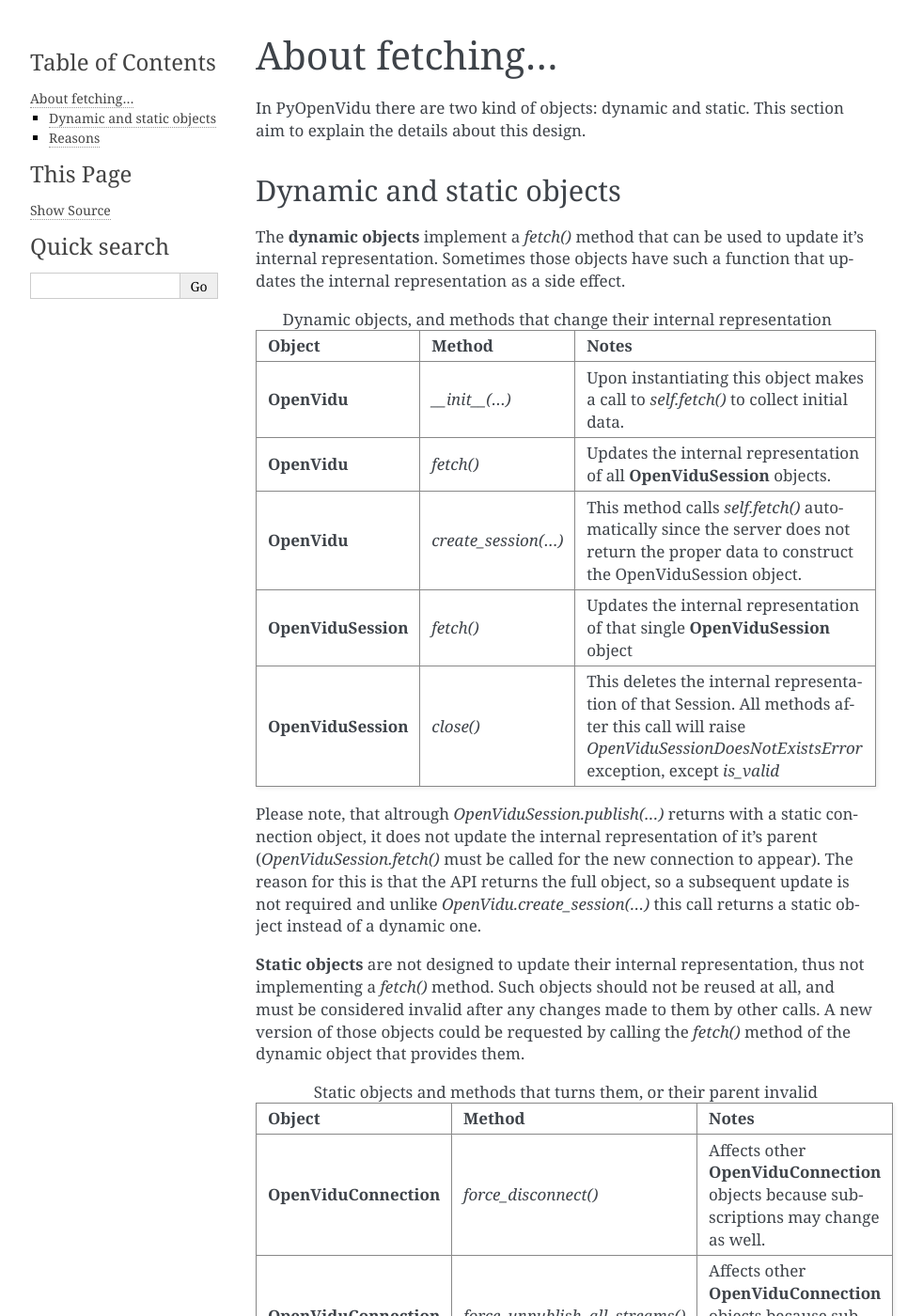
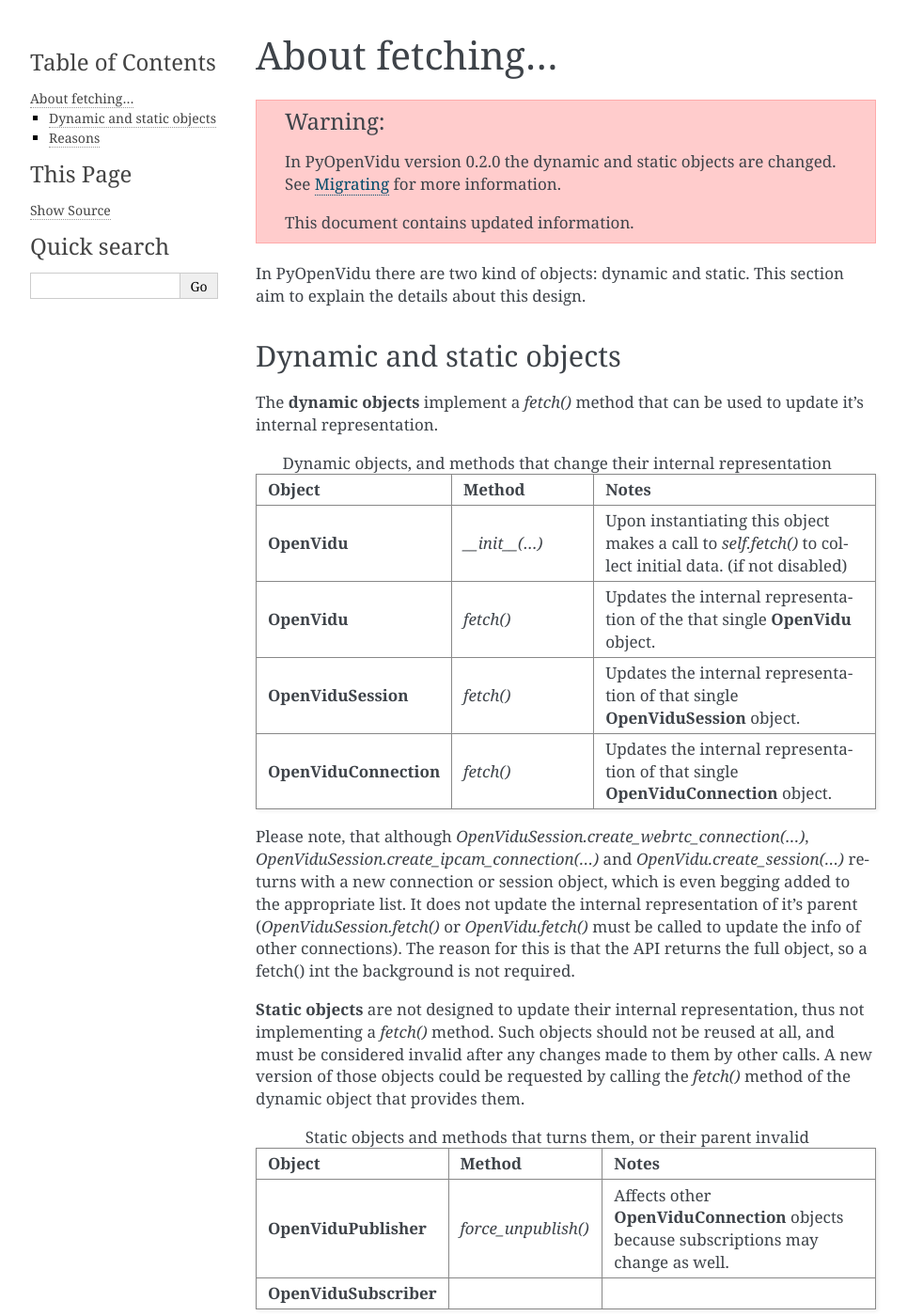
Before and after one commit to marcsello/pyopenvidu, a Sphinx documentation site: the page built from docs/fetching.rst, in a window 1280 px wide and 1400 px high. Shown: the whole window at 94% size, without its empty margins (148-1130 px from the left). Built offline with Sphinx 7.4.7, drawn with Linux system fonts in a browser that asks for light colours; some of the changed text lies outside the part shown.

Commit message:
Updated documentation

```diff
--- a/docs/advanced.rst
+++ b/docs/advanced.rst
@@ -11,7 +11,7 @@ Doing so will cause the newly created `OpenVidu` object to not know anything abo
 Not even knowing if it's possible to connect to it.
 
 Without fetching it is still possible to use the following methods:
- * `create_session()`: No state information is required to start a new session (existance of the session is validated by the server). Also, creating a new room will call `fetch()` in the background to recieve the informations of the new session.
+ * `create_session()`: No state information is required to start a new session (existance of the session is validated by the server).
  * `get_config()`: The configuration of the server is not stored at all, so this call will always request this from the server.
  * `fetch()`: Well, that one is kind of obvious.
 
@@ -19,7 +19,7 @@ If you are confident that's something you need. You can use this to reduce the n
  * You are making something, that calls `fetch()` before every operation anyways. This would make an initial fetch pointless, so you can disable it.
  * It is not possible to connect to the `OpenVidu` server during the object creation. Later you will call `fetch()` when it's possible.
  * After creating the `OpenVidu` object you will call `fetch()` instantly.
- * Your program will create a session as soon as the `OpenVidu` object created. Because the way `OpenVidu` works, this will do a subsequent `fetch()` call anyways.
+ * Your program will create a session as soon as the `OpenVidu` object created, and only use that.
  * All you need is getting the config using `get_config()`.
 
 Timeouts
--- a/docs/fetching.rst
+++ b/docs/fetching.rst
@@ -1,6 +1,12 @@
 =================
 About fetching...
 =================
+
+
+.. warning:: In PyOpenVidu version 0.2.0 the dynamic and static objects are changed.
+    See     :ref:`migrating` for more information.
+
+    This document contains updated information.
 
 In PyOpenVidu there are two kind of objects: dynamic and static. This section aim to explain the details about this design.
 
@@ -8,9 +14,6 @@ Dynamic and static objects
 --------------------------
 
 The **dynamic objects** implement a `fetch()` method that can be used to update it's internal representation.
-Sometimes those objects have such a function that updates the internal representation as a side effect.
-
-
 
 .. list-table:: Dynamic objects, and methods that change their internal representation
    :widths: 25 25 50
@@ -22,25 +25,23 @@ Sometimes those objects have such a function that updates the internal represent
 
    * - **OpenVidu**
      - `__init__(...)`
-     - Upon instantiating this object makes a call to `self.fetch()` to collect initial data.
+     - Upon instantiating this object makes a call to `self.fetch()` to collect initial data. (if not disabled)
 
    * - **OpenVidu**
      - `fetch()`
-     - Updates the internal representation of all **OpenViduSession** objects.
-
-   * - **OpenVidu**
-     - `create_session(...)`
-     - This method calls `self.fetch()` automatically since the server does not return the proper data to construct the OpenViduSession object.
+     - Updates the internal representation of the that single **OpenVidu** object.
 
    * - **OpenViduSession**
      - `fetch()`
-     - Updates the internal representation of that single **OpenViduSession** object
+     - Updates the internal representation of that single **OpenViduSession** object.
 
-   * - **OpenViduSession**
-     - `close()`
-     - This deletes the internal representation of that Session. All methods after this call will raise `OpenViduSessionDoesNotExistsError` exception, except `is_valid`
+   * - **OpenViduConnection**
+     - `fetch()`
+     - Updates the internal representation of that single **OpenViduConnection** object.
 
-Please note, that altrough `OpenViduSession.publish(...)` returns with a static connection object, it does not update the internal representation of it's parent (`OpenViduSession.fetch()` must be called for the new connection to appear). The reason for this is that the API returns the full object, so a subsequent update is not required and unlike `OpenVidu.create_session(...)` this call returns a static object instead of a dynamic one.
+
+Please note, that although `OpenViduSession.create_webrtc_connection(...)`, `OpenViduSession.create_ipcam_connection(...)` and `OpenVidu.create_session(...)` returns with a new connection or session object, which is even begging added to the appropriate list.
+It does not update the internal representation of it's parent (`OpenViduSession.fetch()` or `OpenVidu.fetch()` must be called to update the info of other connections). The reason for this is that the API returns the full object, so a fetch() int the background is not required.
 
 
 **Static objects** are not designed to update their internal representation, thus not implementing a `fetch()` method.
@@ -56,14 +57,6 @@ A new version of those objects could be requested by calling the `fetch()` metho
      - Method
      - Notes
 
-   * - **OpenViduConnection**
-     - `force_disconnect()`
-     - Affects other **OpenViduConnection** objects because subscriptions may change as well.
-
-   * - **OpenViduConnection**
-     - `force_unpublish_all_streams()`
-     - Affects other **OpenViduConnection** objects because subscriptions may change as well.
-
    * - **OpenViduPublisher**
      - `force_unpublish()`
      - Affects other **OpenViduConnection** objects because subscriptions may change as well.
@@ -78,15 +71,11 @@ Reasons
 
 The reason behind this architecture is mainly comes from the fact, that the original Java library, that this library took inspiration from uses the same solution.
 
-Because the OpenVidu server does not expose other endpoints than `GET /api/sessions` and `GET /api/sessions/<SESSION_ID>` by making every object "dynamic" would cause a lot of network overhead by transfering the unwanted information (e.g.: updating a Subscriber object would cause downloading all session data and using only a fraction of it).
+Because the OpenVidu server does not expose other endpoints than `GET /api/sessions`, `GET /api/sessions/<SESSION_ID>` and `GET /api/sessions/<SESSION_ID>/connections/<CONNECTION_ID>` by making every object "dynamic" would cause a lot of network overhead by transfering the unwanted information (e.g.: updating a Subscriber object would cause downloading all session data and using only a fraction of it).
 
 Another approach would be to not have an internal representation at all, meaning that every method of every object would cause an API call in the background.
 This would be a bad idea for the following reasons:
 
-- The server exposes only the two endpoint mentioned above, causing an excessive overhead
+- The server exposes only the few endpoint mentioned above, causing an excessive overhead.
 - Accessing to multiple properties of an object would cause an equal amount of API calls (mostly to the same endpoint in our case) instead of one or zero calls when instantiating the object.
-- Error handling would be more complicated. The programmer who uses this library must handle HTTP communication errors when accessing to properties as well as deal with the possibility that the represented object changes between API calls (e.g.: The user disconnects between accessing to `created_at` and `role` properties)
-
-Since the `fetch()` method of the **OpenVidu** object updates the internal representation of every valid **OpenViduSession** object and returns a boolean indicating if anything changed means, that the **OpenVidu** object have read and write the representation stored in the **OpenViduSession** objects.
-If every all objects would be "dynamic" that would mean that the **OpenVidu** object would have to somehow get the information stored in all objects in order to compare if anything changed, and write the updated information back to every object. In most cases this would add an unnecessary complexity to the library itself, as well as causing way too many wasted cpu cycles for accessing objects never used.
-The comparision couldn't be solved by storing all information in the objects because that multiple-source-of-truth would introduce even more unwanted complexity as the information must be kept consistent.
+- Error handling would be more complicated. The programmer who uses this library must handle HTTP communication errors when accessing to properties as well as deal with the possibility that the represented object changes between API calls (e.g.: The user disconnects between accessing to `created_at` and `role` properties).
--- a/docs/migrating.rst
+++ b/docs/migrating.rst
@@ -1,3 +1,5 @@
+.. _migrating:
+
 =========
 Migrating
 =========
```
